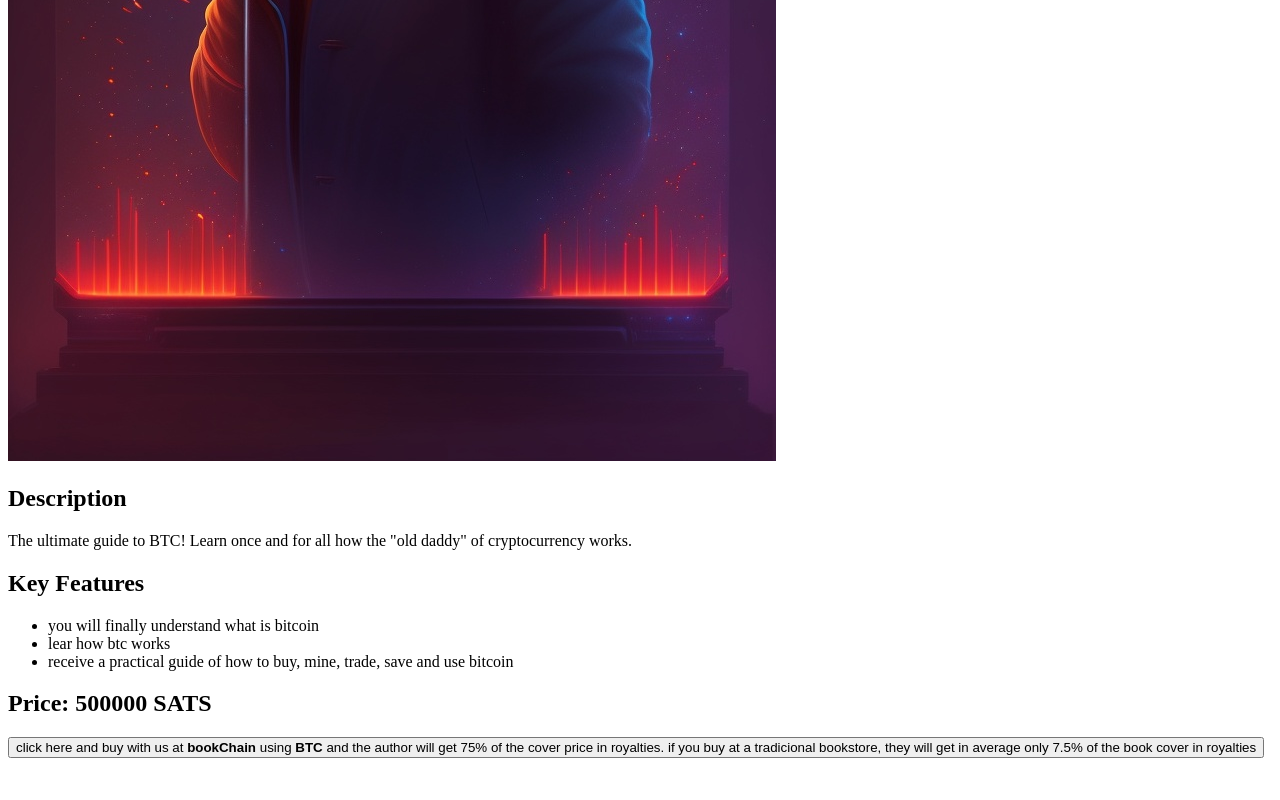
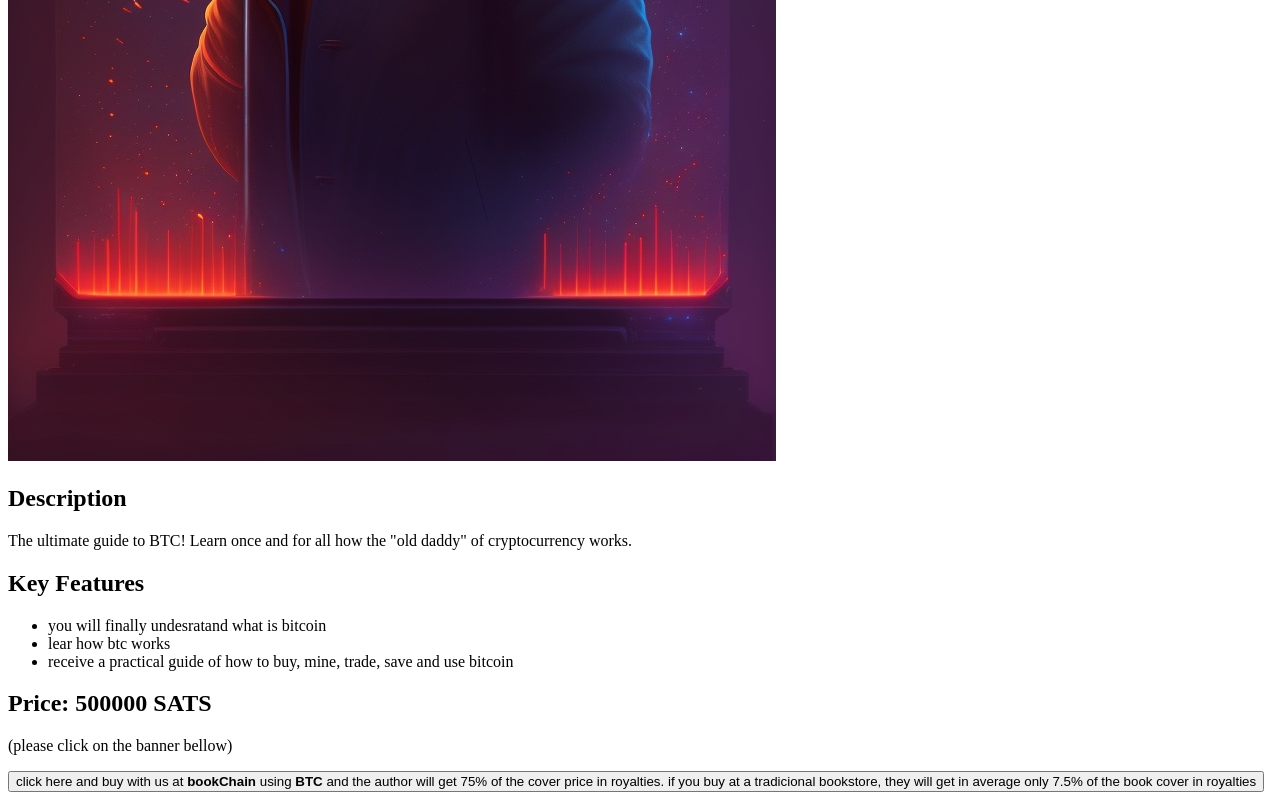
Before and after one commit to marcelozanon/bookChain, a plain HTML site: page product.html in a window 1280 px wide. Shown: the part 771-1571 px from the top of the page. Before the commit the page ends 1537 px from the top, so only its background shows below. Drawn offline with Linux system fonts and the light colour scheme.

Commit message:
Update product.html

```diff
--- a/product.html
+++ b/product.html
@@ -11,11 +11,12 @@
   <p>The ultimate guide to BTC! Learn once and for all how the "old daddy" of cryptocurrency works.</p>
   <h2>Key Features</h2>
   <ul>
-    <li>you will finally understand what is bitcoin</li>
+    <li>you will finally undesratand what is bitcoin</li>
     <li>lear how btc works</li>
     <li>receive a practical guide of how to buy, mine, trade, save and use bitcoin</li>
   </ul>
   <h2>Price: 500000 SATS</h2>
+  <p class="navegation">(please click on the banner bellow)</p>
   <a href="BookChain.png">
     <button type="submit">
       click here and buy with us at <strong>bookChain</strong> using <strong>BTC</strong> and the author will get 75% of the cover price in royalties. if you buy at a tradicional bookstore, they will get in average only 7.5% of the book cover in royalties
```
